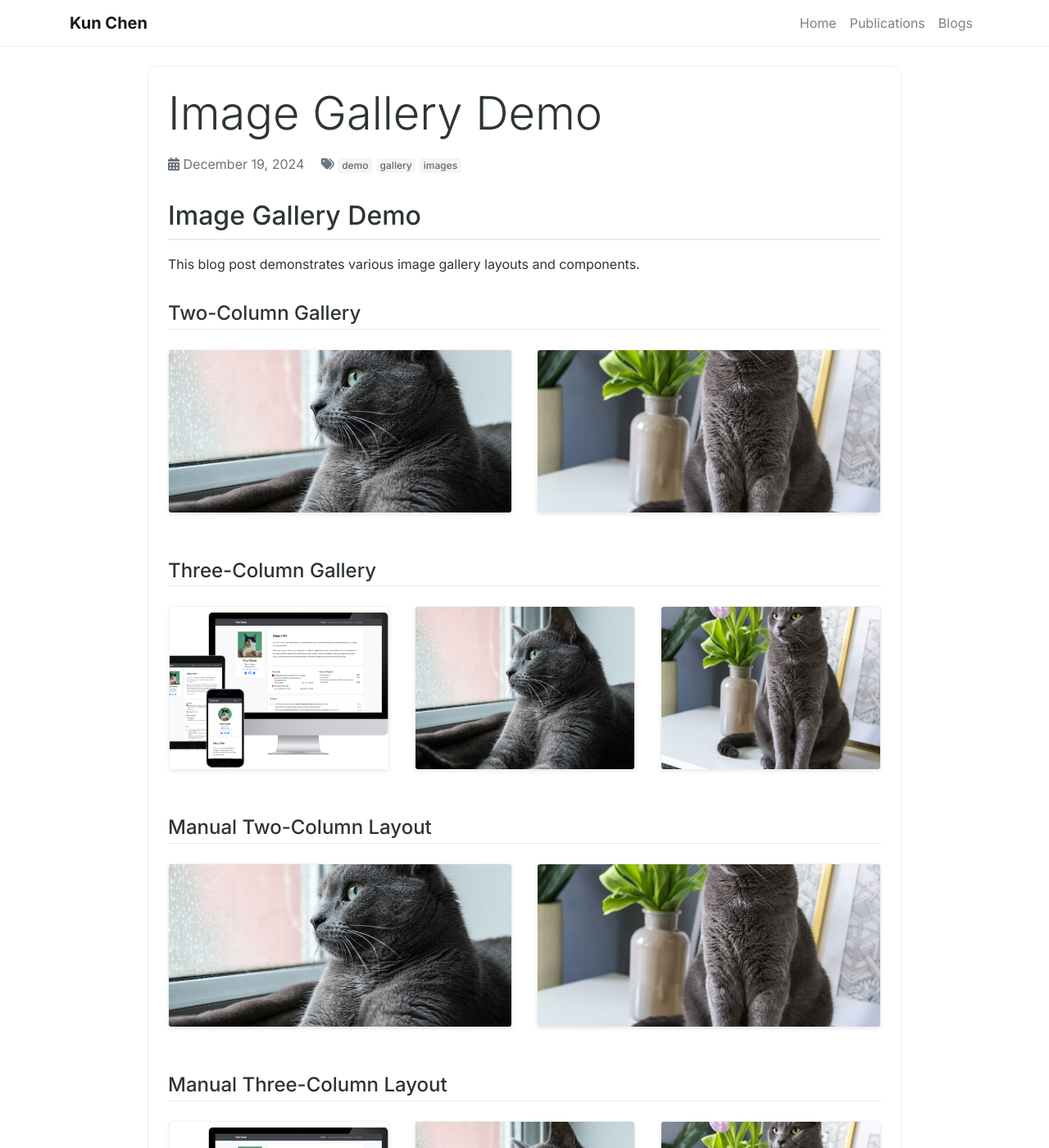
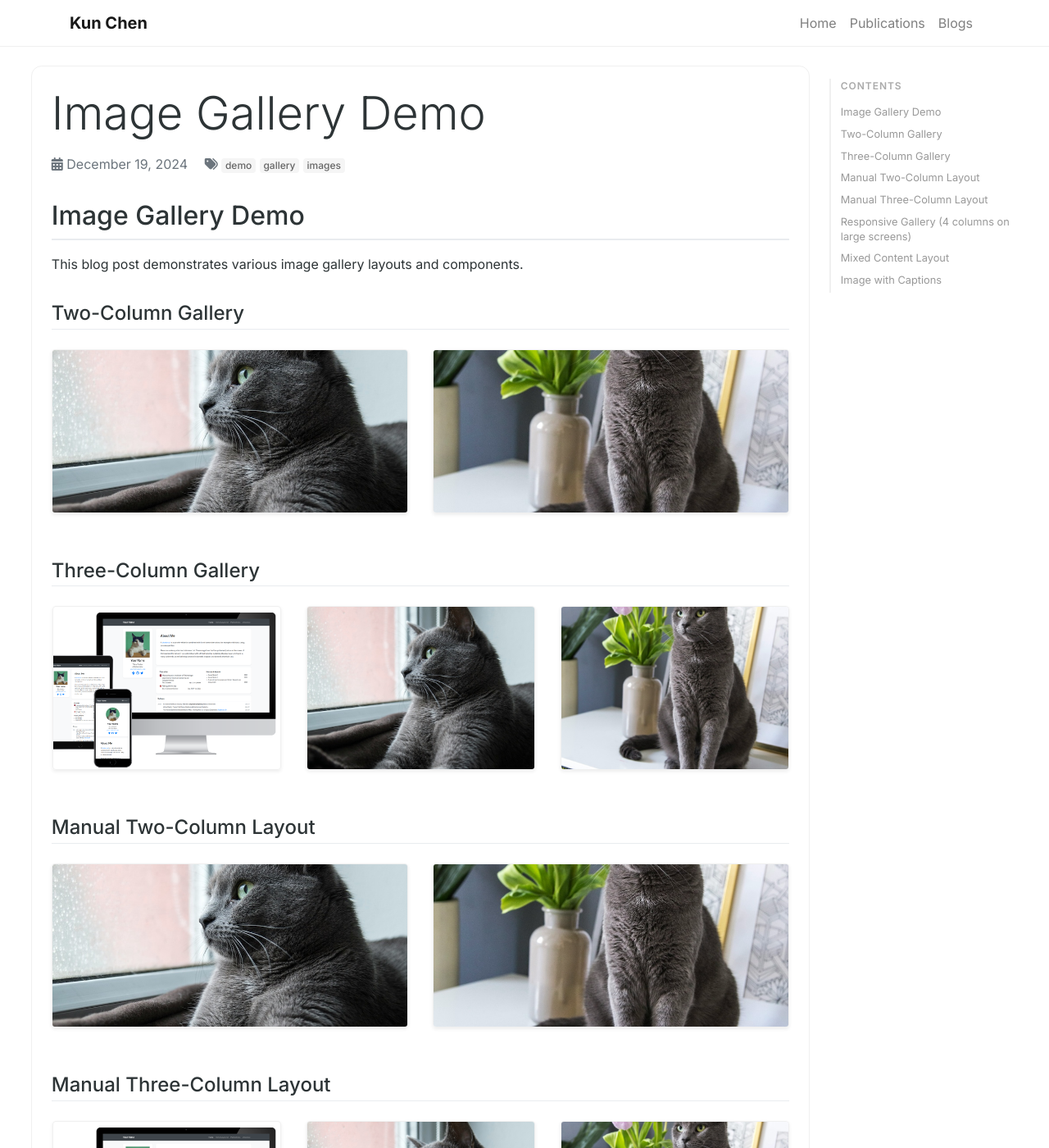
Before and after one commit to Kwen-Chen/Kwen-Chen.github.io, a Jekyll site: the page built from _blogs/2024-12-19-gallery-demo.md, in a window 1280 px wide and 1400 px high. Shown: the whole window at 82% size. Built offline with Jekyll 4.4.1, drawn with Linux system fonts in a browser that asks for light colours; nearby versions of some CDN libraries; a style sheet for code colours, icons or effects is not loaded.

Commit message:
blog TOC and add blog first

```diff
--- a/_layouts/blog.html
+++ b/_layouts/blog.html
@@ -21,9 +21,8 @@
 <body class="bg-white d-flex flex-column min-vh-100" {{ page.body_attr }}>
     {% include navbar.html %}
     <main class="flex-grow-1">
-        <div class="container-lg">
-            <div class="row justify-content-center">
-                <div class="col-12 col-lg-10">
+        <div class="blog-layout-wrapper">
+            <div class="blog-main">
                 <article class="bg-white rounded-xl p-4 mb-4" style="border: 1px solid #f0f0f0;">
                     <header class="mb-4">
                         <h1 class="display-4 mb-3">{{ page.title }}</h1>
@@ -51,6 +50,11 @@
                     </a>
                 </div>
             </div>
+            <div class="blog-toc-sidebar">
+                <nav id="blog-toc" class="blog-toc-nav">
+                    <div class="blog-toc-title">Contents</div>
+                    <ul class="blog-toc-list"></ul>
+                </nav>
             </div>
         </div>
     </main>
@@ -91,6 +95,65 @@
                     }
                 });
             </script>
+    <script>
+    (function() {
+        var tocList = document.querySelector('.blog-toc-list');
+        if (!tocList) return;
+
+        var content = document.querySelector('.blog-content');
+        var headings = content.querySelectorAll('h1, h2, h3');
+        var navbarHeight = 90;
+
+        if (headings.length === 0) {
+            document.getElementById('blog-toc').style.display = 'none';
+            return;
+        }
+
+        // Add scroll-margin to all headings so anchor links clear the navbar
+        headings.forEach(function(heading, i) {
+            if (!heading.id) {
+                heading.id = 'heading-' + i;
+            }
+            heading.style.scrollMarginTop = navbarHeight + 'px';
+
+            var li = document.createElement('li');
+            var a = document.createElement('a');
+            a.href = '#' + heading.id;
+            a.textContent = heading.textContent;
+            a.className = 'toc-' + heading.tagName.toLowerCase();
+            a.addEventListener('click', function(e) {
+                e.preventDefault();
+                var target = document.getElementById(heading.id);
+                if (target) {
+                    window.scrollTo({
+                        top: target.offsetTop - navbarHeight,
+                        behavior: 'smooth'
+                    });
+                    history.pushState(null, null, '#' + heading.id);
+                }
+            });
+            li.appendChild(a);
+            tocList.appendChild(li);
+        });
+
+        // Highlight active heading on scroll
+        var tocLinks = tocList.querySelectorAll('a');
+        function updateActive() {
+            var scrollPos = window.scrollY + navbarHeight + 10;
+            var current = null;
+            headings.forEach(function(heading) {
+                if (heading.offsetTop <= scrollPos) {
+                    current = heading.id;
+                }
+            });
+            tocLinks.forEach(function(link) {
+                link.classList.toggle('toc-active', link.getAttribute('href') === '#' + current);
+            });
+        }
+        window.addEventListener('scroll', updateActive, { passive: true });
+        updateActive();
+    })();
+    </script>
     <script src="{{ '/assets/js/common.js' | relative_url }}"></script>
     <script src="{{ '/assets/js/bubble_visual_hash.js' | relative_url }}"></script>
     <script src="{{ '/assets/js/semantic_scholar_citation_count.js' | relative_url }}"></script>
--- a/assets/css/global.css
+++ b/assets/css/global.css
@@ -558,3 +558,94 @@ h2.pt-4 {
     display: none;
     background-color: #fff;
 }
+
+/* Blog layout — content preserves original width, TOC uses remaining space */
+.blog-layout-wrapper {
+    display: flex;
+    justify-content: center;
+    padding: 0 15px;
+    gap: 1.5rem;
+}
+
+.blog-main {
+    flex: 0 1 950px;
+    min-width: 0;
+}
+
+.blog-toc-sidebar {
+    flex: 0 0 auto;
+    width: clamp(160px, 18vw, 360px);
+    display: none;
+}
+
+@media (min-width: 992px) {
+    .blog-toc-sidebar {
+        display: block;
+    }
+}
+
+/* Blog Table of Contents */
+.blog-toc-nav {
+    position: sticky;
+    top: 6rem;
+    max-height: calc(100vh - 8rem);
+    overflow-y: auto;
+    padding-left: 0.75rem;
+    border-left: 2px solid #f0f0f0;
+}
+
+.blog-toc-title {
+    font-size: 0.75rem;
+    font-weight: 600;
+    text-transform: uppercase;
+    letter-spacing: 0.08em;
+    color: #aaa;
+    margin-bottom: 0.75rem;
+}
+
+.blog-toc-list {
+    list-style: none;
+    padding: 0;
+    margin: 0;
+}
+
+.blog-toc-list li {
+    margin-bottom: 0.25rem;
+}
+
+.blog-toc-list a {
+    display: block;
+    font-size: 0.8rem;
+    line-height: 1.4;
+    color: #999;
+    text-decoration: none;
+    padding: 0.15rem 0;
+    transition: color 0.2s ease;
+}
+
+.blog-toc-list a:hover {
+    color: #2d3436;
+    text-decoration: none;
+}
+
+.blog-toc-list a.toc-active {
+    color: #4a7298;
+    font-weight: 500;
+}
+
+.blog-toc-list .toc-h3 {
+    padding-left: 0.75rem;
+}
+
+.blog-toc-list .toc-h4 {
+    padding-left: 1.5rem;
+}
+
+/* Hide TOC scrollbar */
+.blog-toc-nav::-webkit-scrollbar {
+    width: 0;
+}
+
+.blog-toc-nav {
+    scrollbar-width: none;
+}
```
Also changed, not shown: _blogs/2026-03-13-oh-my-zsh-guide.md (added, +355 -0 lines). Lines whose indentation alone changed are shown as unchanged.
